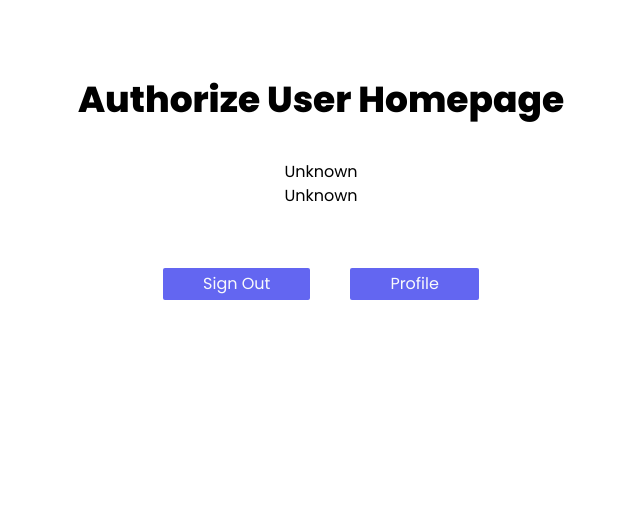
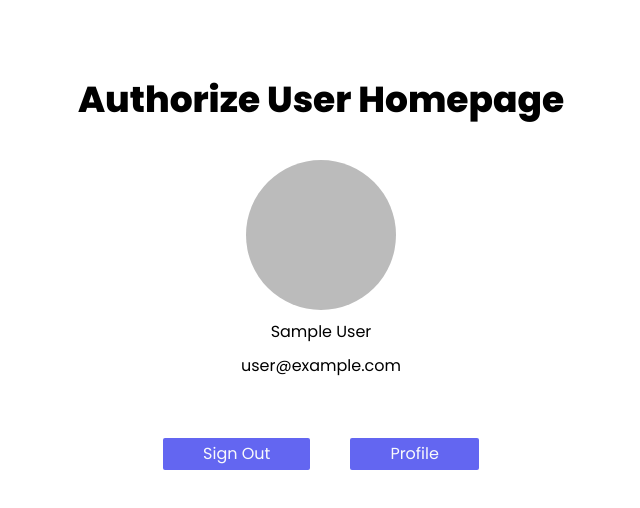
Before and after one commit to ayhandasyuvarlar/nextjs-authprocess-authapp-, a Next.js app: page / in a window 1280 px wide. Shown: the top 508 px of the page, without its empty margins (319-959 px from the left). Built offline with nearby package versions, Linux system fonts and the light colour scheme; no server answers; sample sign-in values are in the browser's storage.

Commit message:
google login and next auth

```diff
--- a/next.config.js
+++ b/next.config.js
@@ -1,6 +1,7 @@
 /** @type {import('next').NextConfig} */
 const nextConfig = {
   reactStrictMode: true,
+  swcMinify: true,
 }
 
 module.exports = nextConfig
--- a/package.json
+++ b/package.json
@@ -13,6 +13,7 @@
     "eslint": "8.32.0",
     "eslint-config-next": "13.1.4",
     "next": "13.1.4",
+    "next-auth": "^4.18.9",
     "react": "18.2.0",
     "react-dom": "18.2.0",
     "react-icons": "^4.7.1"
--- a/pages/_app.js
+++ b/pages/_app.js
@@ -1,7 +1,10 @@
 import "@/styles/globals.css";
 import { useEffect, useState } from "react";
-
-export default function App({ Component, pageProps }) {
+import { SessionProvider } from "next-auth/react";
+export default function App({
+  Component,
+  pageProps: { session, ...pageProps },
+}) {
   const [showChild, setShowChild] = useState(false);
   useEffect(() => {
     setShowChild(true);
@@ -12,6 +15,12 @@ export default function App({ Component, pageProps }) {
   if (typeof window === "undefined") {
     return <></>;
   } else {
-    return <Component {...pageProps} />;
+    return (
+      <>
+        <SessionProvider session={session}>
+          <Component {...pageProps} />
+        </SessionProvider>
+      </>
+    );
   }
 }
--- /dev/null
+++ b/pages/api/auth/[...nextauth].js
@@ -0,0 +1,14 @@
+import NextAuth from "next-auth";
+import GoogleProvider from "next-auth/providers/google";
+const GOOGLE_CLIENT_ID =
+  "267409462275-tn7f85pnoslo3js9kr2qctpj22jsi0ru.apps.googleusercontent.com";
+const GOOGLE_CLIENT_SECRET = "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";
+export default NextAuth({
+  providers: [
+    // Google Provider
+    GoogleProvider({
+      clientId: GOOGLE_CLIENT_ID,
+      clientSecret: GOOGLE_CLIENT_SECRET,
+    }),
+  ],
+});
--- a/pages/api/hello.js
+++ /dev/null
@@ -1,5 +0,0 @@
-// Next.js API route support: https://nextjs.org/docs/api-routes/introduction
-
-export default function handler(req, res) {
-  res.status(200).json({ name: 'John Doe' })
-}
--- a/pages/index.js
+++ b/pages/index.js
@@ -1,9 +1,10 @@
 import Head from "next/head";
 import Link from "next/link";
-import { useState } from "react";
+import Image from "next/image";
+import { getSession, useSession, signOut } from "next-auth/react";
 
 export default function Home() {
-  const [session, setSession] = useState(true);
+  const { data: session } = useSession();
   return (
     <>
       <Head>
@@ -12,7 +13,7 @@ export default function Home() {
         <meta name="viewport" content="width=device-width, initial-scale=1" />
         <link rel="icon" href="/favicon.ico" />
       </Head>
-      {session ? User() : Gest()}
+      {session ? User({ session, signOut }) : Gest()}
     </>
   );
 }
@@ -34,17 +35,33 @@ function Gest() {
   );
 }
 // Authorize User
-function User() {
+function User({ session, signOut }) {
   return (
     <main className="container mx-auto text-center py-20 flex flex-col gap-10">
       <h3 className="text-4xl font-bold">Authorize User Homepage</h3>
-      <div className="details">
-        <h5>Unknown</h5>
-        <h5>Unknown</h5>
+      <div
+        className="details"
+        style={{
+          display: "flex",
+          flexDirection: "column",
+          alignItems: "center",
+          gap: "10px",
+        }}
+      >
+        <img
+          src={session.user.image}
+          alt={"user img"}
+          width={150}
+          height={100}
+          style={{ objectFit: "cover", borderRadius: "50%" }}
+        />
+        <h5>{session.user.name}</h5>
+        <h5>{session.user.email}</h5>
       </div>
       <div className="flex justify-center gap-10">
         <div className="flex justify-center">
           <button
+            onClick={signOut}
             type="button"
             className="mt-5 px-10 py-1 rounded-sm bg-indigo-500 text-gray-50"
           >
@@ -63,3 +80,19 @@ function User() {
     </main>
   );
 }
+export async function getServerSideProps({ req }) {
+  const session = await getSession({ req });
+
+  if (!session) {
+    return {
+      redirect: {
+        destination: "/login",
+        permanent: false,
+      },
+    };
+  }
+
+  return {
+    props: { session },
+  };
+}
--- a/pages/login.js
+++ b/pages/login.js
@@ -6,10 +6,15 @@ import styles from "@/styles/Form.module.css";
 import github from "@/public/assets/github.svg";
 import google from "@/public/assets/google.svg";
 import Image from "next/image";
+import { signIn } from "next-auth/react";
 import { HiFingerPrint, HiAtSymbol } from "react-icons/hi";
 import { useState } from "react";
 const Login = () => {
   const [show, setShow] = useState(false);
+  // google handler function
+  async function handleGithubSignin() {
+    signIn("google", { callbackUrl: "http://localhost:3000" });
+  }
   return (
     <Layout>
       <Head>
@@ -43,7 +48,7 @@ const Login = () => {
               className={styles.input_text}
             />
             <span
-             title={`${show ? 'hidden password' : 'visible password'}`}
+              title={`${show ? "hidden password" : "visible password"}`}
               className="icon flex items-center px-4 cursor-pointer"
               onClick={() => {
                 setShow(!show);
@@ -57,24 +62,37 @@ const Login = () => {
             <button type="submit">Login</button>
           </div>
           <div className="input-button">
-            <button type="button" className={styles.button_custom}>
-              Sign In with Google{" "}
-              <Image src={"/assets/google.svg"} width={20} height={20} />
+            <button
+              type="button"
+              onClick={handleGithubSignin}
+              className={styles.button_custom}
+            >
+              Sign In with Google
+              <Image
+                src={"/assets/google.svg"}
+                width={20}
+                height={20}
+                alt={"google-icon"}
+              />
             </button>
           </div>
           <div className="input-button">
             <button type="button" className={styles.button_custom}>
               Sign In with Github{" "}
-              <Image src={"/assets/github.svg"} width={20} height={20} />
+              <Image
+                src={"/assets/github.svg"}
+                width={20}
+                height={20}
+                alt={"github-icon"}
+              />
             </button>
           </div>
         </form>
         {/*bottom */}
         <p className="text-center text-gray-500">
           dont have an account yet{" "}
-          <Link href={"/register"}>
-            {" "}
-            <a className="text-blue-700"> Sign up</a>{" "}
+          <Link href={"/register"} className="text-blue-700">
+            Sign up
           </Link>
         </p>
       </section>
```
Also changed, not shown: 1 other file (tests, documents, lock files or other folders).
